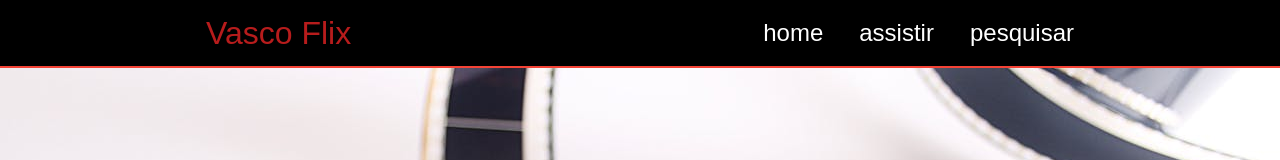
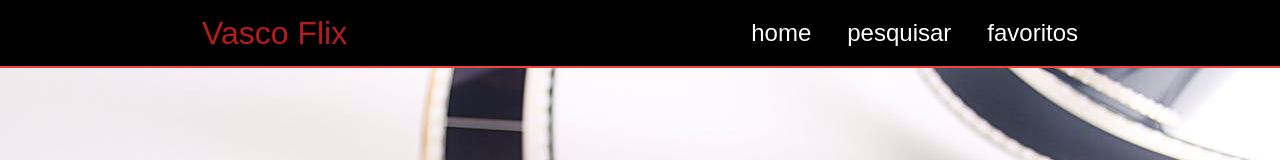
Before and after one commit to Flavio-Standard4-UniSJ/provihack, a React (Create React App) app: page / in a window 1280 px wide. Shown: the top 160 px of the page. Built offline with nearby package versions, Linux system fonts and the light colour scheme.

Commit message:
refatora o componente Header

```diff
--- a/src/components/Header/index.js
+++ b/src/components/Header/index.js
@@ -9,8 +9,8 @@ function Header(){
             </Link>
             <nav>
                 <Link to="/">home</Link>
-                <Link to='/watch'>assistir</Link>
                 <Link to='/search'>pesquisar</Link>
+                <Link to='/favorites'>favoritos</Link>
             </nav>
         </header>
     );
```
